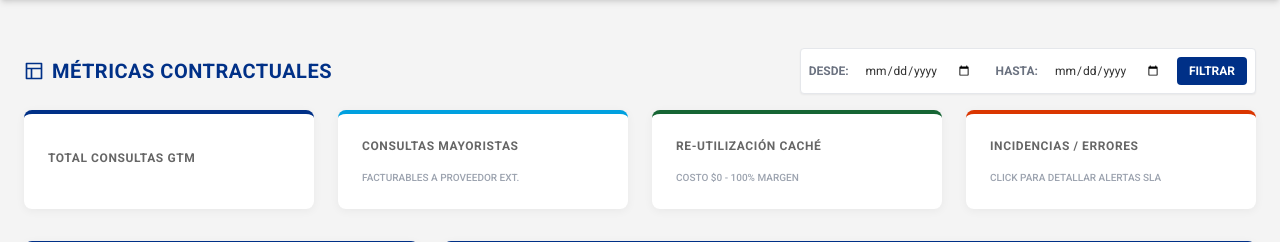
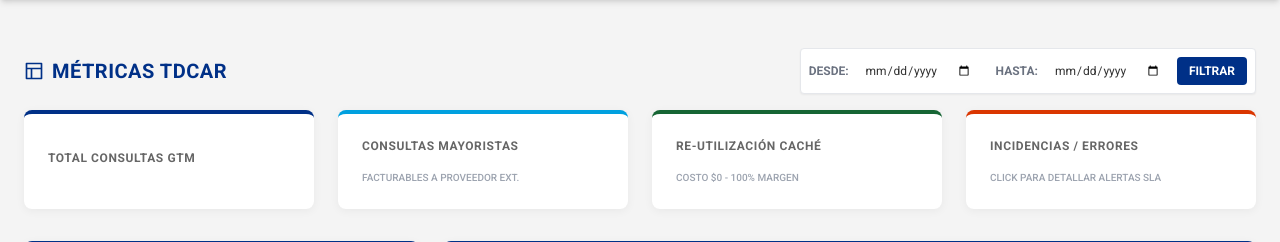
Before and after one commit to gSoto23/GlobalVIN, a Python web app: template app/templates/dashboard.html in a window 1280 px wide. Shown: the part 68-310 px from the top of the page. Run offline with Jinja, Linux system fonts and the light colour scheme; the template is opened without the code that fills it, so the values that code supplies are empty; some libraries are stand-ins or nearby versions.

Commit message:
style(dashboard): change Metrics title to TDCar

```diff
--- a/app/templates/dashboard.html
+++ b/app/templates/dashboard.html
@@ -160,7 +160,7 @@
                         <path stroke-linecap="round" stroke-linejoin="round" stroke-width="2"
                             d="M3 3h18v18H3z M3 9h18 M9 21V9"></path>
                     </svg>
-                    Métricas Contractuales
+                    Métricas TDCar
                 </h2>
 
                 <!-- Date Filter Form -->
```
